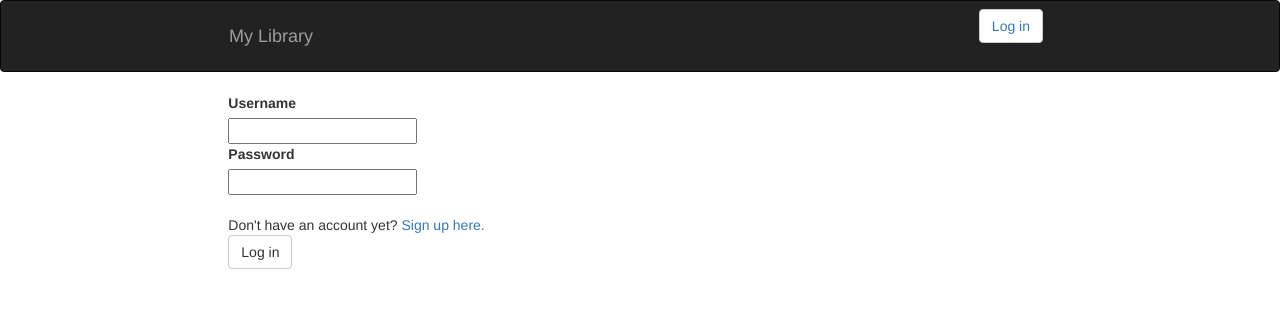
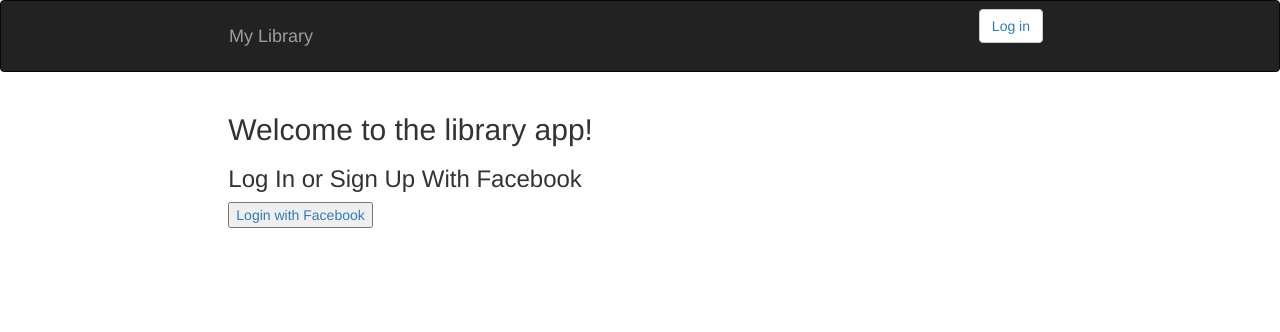
Before and after one commit to asuozzo/catalog, a Flask app: page /login in a window 1280 px wide. Shown: the top 332 px of the page. Run offline with Flask 2, Linux system fonts and the light colour scheme; some libraries are stand-ins or nearby versions.

Commit message:
Replace login/signup system with Facebook login

```diff
--- a/templates/_formhelpers.html
+++ /dev/null
@@ -1,12 +0,0 @@
-{% macro render_field(field) %}
-    <dt>{{field.label}}
-    <dd>{{ field(**kwargs)|safe }}
-{% if field.errors %}
-    <ul class=errors>
-    {% for error in field.errors %}
-      <li>{{ error }}</li>
-    {% endfor %}
-    </ul>
-  {% endif %}
-  </dd>
-{% endmacro %}
--- a/templates/login.html
+++ b/templates/login.html
@@ -1,19 +1,73 @@
 {% extends "main.html" %}
 {% block content %}
 <div class="row">
-    <div class="col-sm-8 col-sm-offset-2">
-       {% from "_formhelpers.html" import render_field %}
-       <form action="{{ url_for('login') }}" method="post">
-            <dl>
-            {{ render_field(form.username) }}
-            {{ render_field(form.password) }}
-          </dl>
-          {% if error %}
-            {{ error }}
-            {% endif %}
-            <div>Don't have an account yet? <a href="{{ url_for('signup') }}">Sign up here.</a></div>
-            <button type="submit" name="submit" class="btn btn-default">Log in</button>
-       </form>
+  <div class="col-sm-8 col-sm-offset-2">
+      <h2>Welcome to the library app!</h2>
+      <h3>Log In or Sign Up With Facebook</h3>
+      <!--FACEBOOK SIGN IN -->
+      <script>
+        window.fbAsyncInit = function() {
+        FB.init({
+          appId      : "1973477449549885",
+          cookie     : true,  // enable cookies to allow the server to access
+                              // the session
+          xfbml      : true,  // parse social plugins on this page
+          version    : 'v2.2' // use version 2.2
+        });
+        };
+        // Load the SDK asynchronously
+        (function(d, s, id) {
+          var js, fjs = d.getElementsByTagName(s)[0];
+          if (d.getElementById(id)) return;
+          js = d.createElement(s); js.id = id;
+          js.src = "//connect.facebook.net/en_US/sdk.js";
+          fjs.parentNode.insertBefore(js, fjs);
+        }(document, 'script', 'facebook-jssdk'));
+        // Here we run a very simple test of the Graph API after login is
+        // successful.  See statusChangeCallback() for when this call is made.
+        function sendTokenToServer() {
+          var access_token = FB.getAuthResponse()['accessToken'];
+          console.log(access_token)
+          console.log('Welcome!  Fetching your information.... ');
+          FB.api('/me', function(response) {
+            console.log('Successful login for: ' + response.name);
+          $.ajax({
+            type: 'POST',
+            url: '/fbconnect?state={{STATE}}',
+            processData: false,
+            data: access_token,
+            contentType: 'application/octet-stream; charset=utf-8',
+            success: function(result) {
+              // Handle or verify the server response if necessary.
+              if (result) {
+                $('#result').html('Login Successful!</br>'+ result + '</br>Redirecting...')
+              setTimeout(function() {
+                window.location.href = "/library";
+              }, 4000);
+
+            } else {
+              $('#result').html('Failed to make a server-side call. Check your configuration and console.');
+              }
+            }
+
+        });
+          });
+        }
+      </script>
+
+
+      <button>
+
+
+                <fb:login-button scope="public_profile,email" onlogin="sendTokenToServer();">
+      <a href='javascript:sendTokenToServer()'>Login with Facebook</a>
+
+      </fb:login-button>
+
+
+              </button>
+      <!--END FACEBOOK SIGN IN -->
+
     </div>
 </div>
 {% endblock %}
--- a/views.py
+++ b/views.py
@@ -1,11 +1,16 @@
-from models import Base, User, Book, RegistrationForm
-from flask import Flask, jsonify, session, request, render_template, url_for, redirect, flash
-from sqlalchemy.ext.declarative import declarative_base
-from sqlalchemy.orm import relationship, sessionmaker
+import random
+import string
+import json
+import httplib2
+from functools import wraps
+from models import Base, User, Book
+from flask import Flask, jsonify, request, render_template, url_for, redirect, flash
+from flask import session as login_session
+# from sqlalchemy.ext.declarative import declarative_base
+from sqlalchemy.orm import sessionmaker
 from sqlalchemy import create_engine
 from flask_httpauth import HTTPBasicAuth
-from wtforms import Form, StringField, PasswordField, validators
-from functools import wraps
+# from wtforms import Form, StringField, PasswordField, validators
 
 auth = HTTPBasicAuth()
 
@@ -13,75 +18,122 @@ engine = create_engine('sqlite:///library.db')
 
 Base.metadata.bind = engine
 DBSession = sessionmaker(bind=engine)
-dbsession = DBSession()
+session = DBSession()
 app = Flask(__name__)
-
 
 def check_login(f):
     @wraps(f)
     def wrapper(*args, **kwargs):
-        if "username" in  session:
-            return f(*args,**kwargs)
-        else:
-            flash("whoops, you need to be logged in to do that!")
-            return redirect(url_for("login"))
+        if "username" in  login_session:
+            return f(*args, **kwargs)
+        flash("whoops, you need to be logged in to do that!")
+        return redirect(url_for("login"))
     return wrapper
 
 def check_object_owner(username):
-    if username == session["username"]:
+    if username == login_session["username"]:
         return True
-    else:
-        return False
-
-def verify_password(username, password):
-    user = dbsession.query(User).filter_by(username=username).first()
-    if not user or not user.verify_password(password):
-        return False
-    return True
+    return False
 
 
-@app.route('/login', methods=['GET', 'POST'])
+@app.route('/login')
 def login():
-    form = RegistrationForm(request.form)
-    if request.method == 'POST':
-        username = form.username.data
-        password = form.password.data
-        if verify_password(username,password):
-            session['username'] = username
-            flash("You're now logged in")
-            return redirect(url_for("showAllBooks"))
-        else:
-            error = "Sorry, that login doesn't look quite right"
-            return render_template('login.html', form=form, error=error)
-    return render_template('login.html', form=form)
+    state = ''.join(random.choice(string.ascii_uppercase + string.digits)
+                    for x in xrange(32))
+    login_session['state'] = state
+    return render_template('login.html', STATE=state)
 
+@app.route('/fbconnect', methods=['POST'])
+def fbconnect():
+    if request.args.get("state") != login_session['state']:
+        response = make_response(json.dumps("Invalid state parameter"), 401)
+        response.headers['Content-Type'] = "application/json"
+        return response
+    access_token = request.data
 
-@app.route('/logout', methods=['GET'])
+    # Exchange client token for server-side token
+    app_id = json.loads(open('fb_client_secrets.json', "r").read())["web"]["app_id"]
+    app_secret = json.loads(open('fb_client_secrets.json', "r").read())["web"]["app_secret"]
+    url = ("https://graph.facebook.com/oauth/access_token?grant_type=fb_exchange_token&client_id=%s&client_secret=%s&fb_exchange_token=%s") % (app_id,app_secret,access_token)
+    h = httplib2.Http()
+    result = h.request(url, "GET")[1]
+    data = json.loads(result)
+
+    userinfo_url = "https://graph.facebook.com/v2.8/me"
+    token = "access_token="+data["access_token"]
+
+    url = ("https://graph.facebook.com/v2.8/me?%s&fields=name,id,email") % (token)
+    h = httplib2.Http()
+    result = h.request(url, "GET")[1]
+
+    data = json.loads(result)
+
+    login_session['provider'] = "facebook"
+    login_session["username"] = data["name"]
+    login_session["email"] = data["email"]
+    login_session["facebook_id"] = data["id"]
+
+    stored_token = token.split("=")[1]
+    login_session['access_token'] = stored_token
+
+    user_id = getUserID(login_session['email'])
+    if not user_id:
+        user_id = createUser(login_session)
+    login_session["user_id"] = user_id
+
+    output = ""
+    output += "<h1>Welcome, "
+    output += login_session["username"]
+    output += "!</h1>"
+    flash("Now logged in as %s" % login_session['username'])
+    return output
+
+@app.route("/fbdisconnect/")
+def fbdisconnect():
+    facebook_id = login_session["facebook_id"]
+    access_token = login_session["access_token"]
+    url = 'https://graph.facebook.com/%s/permissions?access_token=%s' % (facebook_id,access_token)
+    h = httplib2.Http()
+    result = h.request(url, 'DELETE')[1]
+    return "you have been logged out"
+
+@app.route('/logout')
 def logout():
-    session.pop('username', None)
-    return redirect(url_for("showAllBooks"))
+    if 'provider' in login_session:
+        fbdisconnect()
+        del login_session['facebook_id']
+        del login_session['username']
+        del login_session['email']
+        del login_session['user_id']
+        del login_session['provider']
+
+        flash("you have been logged out.")
+        return redirect(url_for("showAllBooks"))
+    else:
+        flash("You weren't logged in to begin with!")
+        return redirect(url_for('showAllBooks'))
 
 
 @app.route('/signup', methods=['GET', 'POST'])
 def signup():
     form = RegistrationForm(request.form)
     if request.method == 'POST':
-        username=form.username.data
-        email=form.email.data
-        if dbsession.query(User).filter_by(username=username).first():
+        username = form.username.data
+        email = form.email.data
+        if session.query(User).filter_by(username=username).first():
             error = "Username already exists"
             return render_template('signup.html', form=form, error=error)
-        if dbsession.query(User).filter_by(email=email).first():
+        if session.query(User).filter_by(email=email).first():
             error = "A user with that email is already registered"
             return render_template('signup.html', form=form, error=error)
         if form.validate():
-            newUser=User(username=form.username.data,
-                      email=form.email.data)
-            password=form.password.data
+            newUser = User(username=form.username.data,
+                           email=form.email.data)
+            password = form.password.data
             newUser.hash_password(password)
-            dbsession.add(newUser)
-            dbsession.commit()
-            session['username'] = username
+            session.add(newUser)
+            session.commit()
+            login_session['username'] = username
             flash("Welcome! Thanks for registering!")
             return redirect(url_for("showAllBooks"))
     return render_template('signup.html', form=form)
@@ -90,65 +142,65 @@ def signup():
 @app.route('/')
 @app.route('/library/')
 def showAllBooks():
-    books = dbsession.query(Book).all()
-    genres = [b.genre for b in dbsession.query(Book.genre).distinct()]
-    return render_template('home.html', books=books,genres=genres)
+    books = session.query(Book).all()
+    genres = [b.genre for b in session.query(Book.genre).distinct()]
+    return render_template('home.html', books=books, genres=genres)
 
 
 @app.route("/library/<book_genre>")
 def showGenreBooks(book_genre):
-    books = dbsession.query(Book).filter_by(genre=book_genre)
-    return render_template('genre.html', genre=book_genre,books=books)
+    books = session.query(Book).filter_by(genre=book_genre)
+    return render_template('genre.html', genre=book_genre, books=books)
 
 
 @app.route('/library/<int:book_id>/')
 def showBook(book_id):
-    book = dbsession.query(Book).filter_by(id=book_id).one()
-    user = dbsession.query(User).filter_by(id=book.user_id).one()
+    book = session.query(Book).filter_by(id=book_id).one()
+    user = session.query(User).filter_by(id=book.user_id).one()
     username = user.username
-    return render_template('item.html',book=book,username=username)
+    return render_template('item.html', book=book, username=username)
 
 
-@app.route('/library/<int:book_id>/edit', methods=['GET','POST'])
+@app.route('/library/<int:book_id>/edit', methods=['GET', 'POST'])
 @check_login
 def editBook(book_id):
-    book = dbsession.query(Book).filter_by(id=book_id).one()
-    user = dbsession.query(User).filter_by(username=session['username']).one()
+    book = session.query(Book).filter_by(id=book_id).one()
+    user = session.query(User).filter_by(username=login_session['username']).one()
     if user.id == book.user_id:
         if request.method == 'POST':
             book.title = request.form['title']
             book.author = request.form['author']
             book.description = request.form['description']
             book.genre = request.form['genre']
-            dbsession.commit()
+            session.commit()
             flash("Item successfully edited")
             return redirect(url_for("showBook", book_id=book.id))
-        return render_template('edit.html',book=book)
+        return render_template('edit.html', book=book)
     else:
         flash("Sorry, you can't edit a book you didn't create.")
         return redirect(url_for("showBook", book_id=book.id))
 
 
-@app.route('/library/<int:book_id>/delete', methods=['GET','POST'])
+@app.route('/library/<int:book_id>/delete', methods=['GET', 'POST'])
 @check_login
 def deleteBook(book_id):
-    book = dbsession.query(Book).filter_by(id=book_id).one()
-    user = dbsession.query(User).filter_by(username=session['username']).one()
+    book = session.query(Book).filter_by(id=book_id).one()
+    user = session.query(User).filter_by(username=login_session['username']).one()
     if user.id == book.user_id:
         if request.method == 'POST':
-            user = dbsession.query(User).filter_by(username=session['username']).one()
-            dbsession.delete(book)
-            dbsession.commit()
+            user = session.query(User).filter_by(username=login_session['username']).one()
+            session.delete(book)
+            session.commit()
             flash("Item successfully deleted")
             return redirect(url_for("showAllBooks"))
-        return render_template('delete.html',book=book)
+        return render_template('delete.html', book=book)
     else:
         flash("Sorry, you can't delete a book you didn't create.")
         return redirect(url_for("showBook", book_id=book.id))
 
 
 
-@app.route('/library/add', methods = ['GET','POST'])
+@app.route('/library/add', methods=['GET', 'POST'])
 @check_login
 def addBook():
     if request.method == 'POST':
@@ -156,10 +208,10 @@ def addBook():
                        author=request.form['author'],
                        description=request.form['description'],
                        genre=request.form['genre'])
-        user = dbsession.query(User).filter_by(username=session["username"]).one()
+        user = session.query(User).filter_by(username=login_session["username"]).one()
         newBook.user_id = user.id
-        dbsession.add(newBook)
-        dbsession.commit()
+        session.add(newBook)
+        session.commit()
         flash("Success!")
         return redirect(url_for("showAllBooks"))
     return render_template('additem.html')
@@ -167,8 +219,22 @@ def addBook():
 
 @app.route('/library/json')
 def jsonifyBooks():
-    books = dbsession.query(Book).all()
-    return jsonify(books = [book.serialize for book in books])
+    books = session.query(Book).all()
+    return jsonify(books=[book.serialize for book in books])
+
+def getUserID(email):
+    try:
+        user = session.query(User).filter_by(email=email).one()
+        return user.id
+    except:
+        return None
+
+def createUser(login_session):
+    newUser = User(username=login_session['username'], email=login_session['email'])
+    session.add(newUser)
+    session.commit()
+    user = session.query(User).filter_by(email=login_session['email']).one()
+    return user.id
 
 
 if __name__ == '__main__':
```
Also changed, not shown: models.py (+8 -29 lines), templates/signup.html (deleted, +0 -20 lines).
